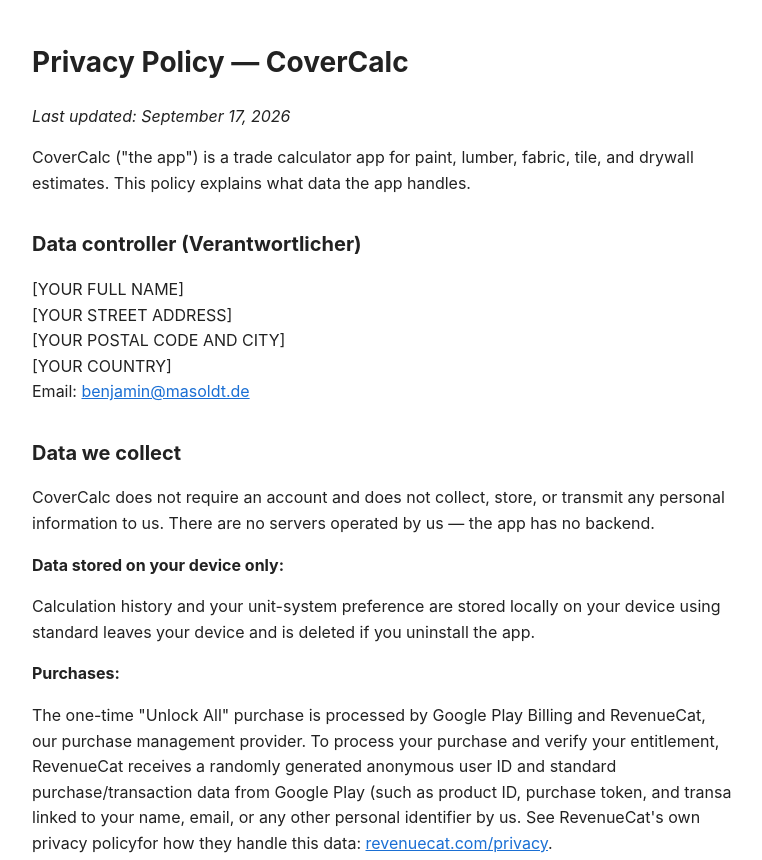
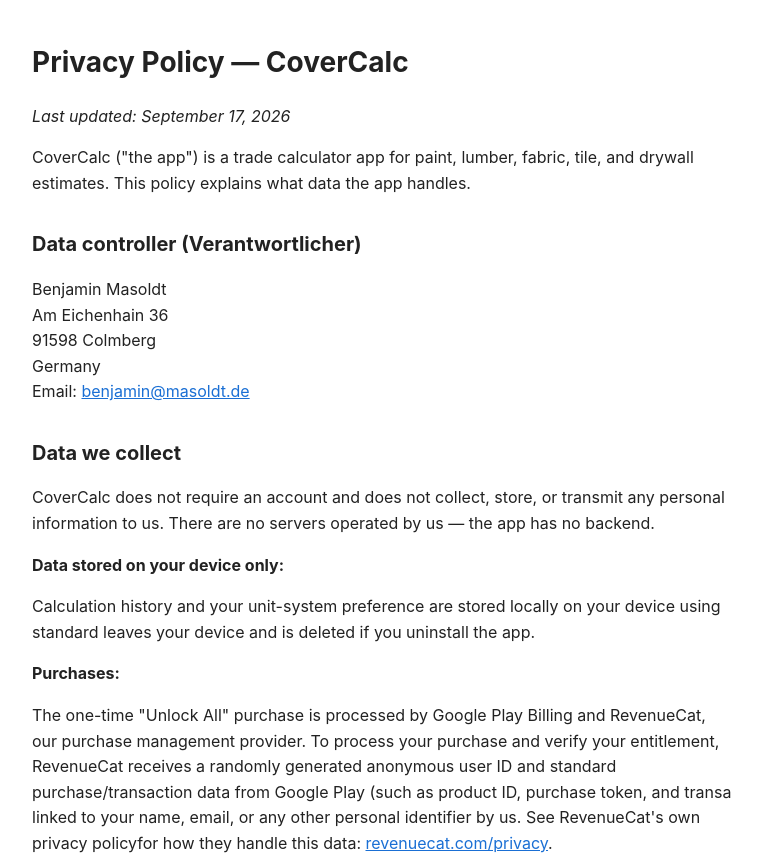
Before and after one commit to therealestbenji/covercalc-privacy, a plain HTML site: page index.html in a window 1280 px wide. Shown: the top 860 px of the page, without its empty margins (258-1020 px from the left). Drawn offline with Linux system fonts and the light colour scheme.

Commit message:
Update data controller information in index.html

```diff
--- a/index.html
+++ b/index.html
@@ -25,10 +25,10 @@
 
 <h2>Data controller (Verantwortlicher)</h2>
 <p>
-[YOUR FULL NAME]<br>
-[YOUR STREET ADDRESS]<br>
-[YOUR POSTAL CODE AND CITY]<br>
-[YOUR COUNTRY]<br>
+Benjamin Masoldt<br>
+Am Eichenhain 36<br>
+91598 Colmberg<br>
+Germany<br>
 Email: <a href="mailto:benjamin@masoldt.de">benjamin@masoldt.de</a>
 </p>
 
```
